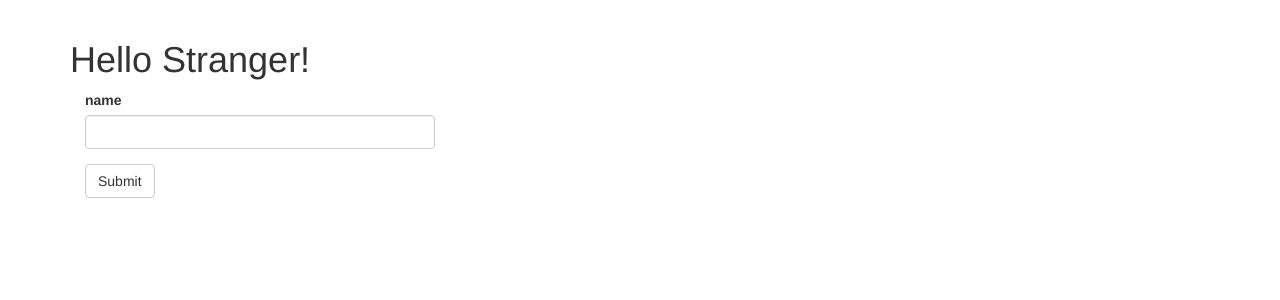
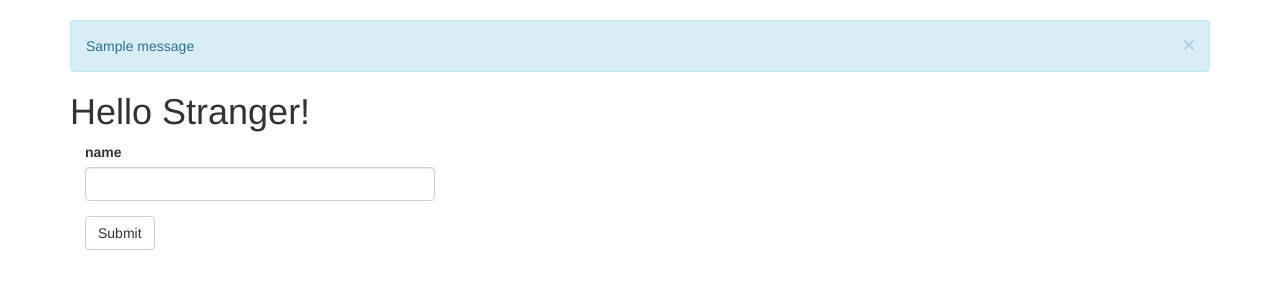
Before and after one commit to shnela/ml_runner, a Flask app: page / in a window 1280 px wide. Shown: the part 52-352 px from the top of the page. Run offline with Flask 2, Linux system fonts and the light colour scheme; one stand-in notice (Sample message) is shown; some libraries are stand-ins or nearby versions.

Commit message:
Flash messages

```diff
--- a/main.py
+++ b/main.py
@@ -1,4 +1,4 @@
-from flask import Flask, render_template, redirect, url_for, session
+from flask import Flask, render_template, redirect, url_for, session, flash
 from flask_bootstrap import Bootstrap
 from flask_moment import Moment
 from flask_wtf import FlaskForm
@@ -21,6 +21,7 @@ class MyForm(FlaskForm):
 def index():
     form = MyForm()
     if form.validate_on_submit():
+        flash(f"You've just set name to {form.data['name']}")
         session['name'] = form.data['name']
         return redirect(url_for('index'))
     return render_template('index.html', form=form, name=session.get('name'))
--- a/templates/base.html
+++ b/templates/base.html
@@ -45,6 +45,13 @@
 
 {% block content %}
   <div class="container">
+    {% for message in get_flashed_messages() %}
+      <div class="alert alert-info alert-dismissible" role="alert">
+        <button type="button" class="close" data-dismiss="alert" aria-label="Close"><span
+                aria-hidden="true">&times;</span></button>
+        {{ message }}
+      </div>
+    {% endfor %}
     {% block container %}
     {% endblock container %}
   </div>
```
